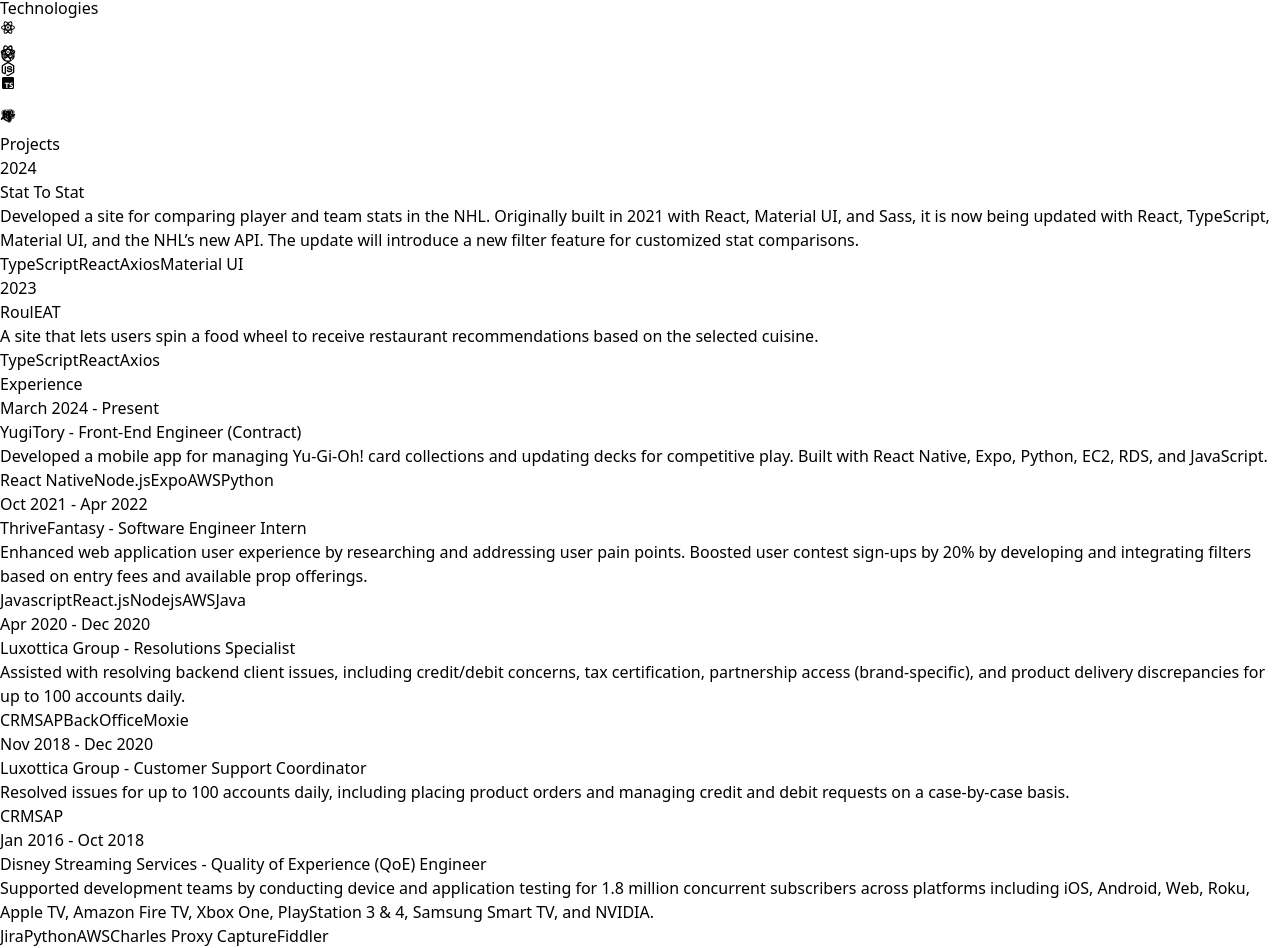
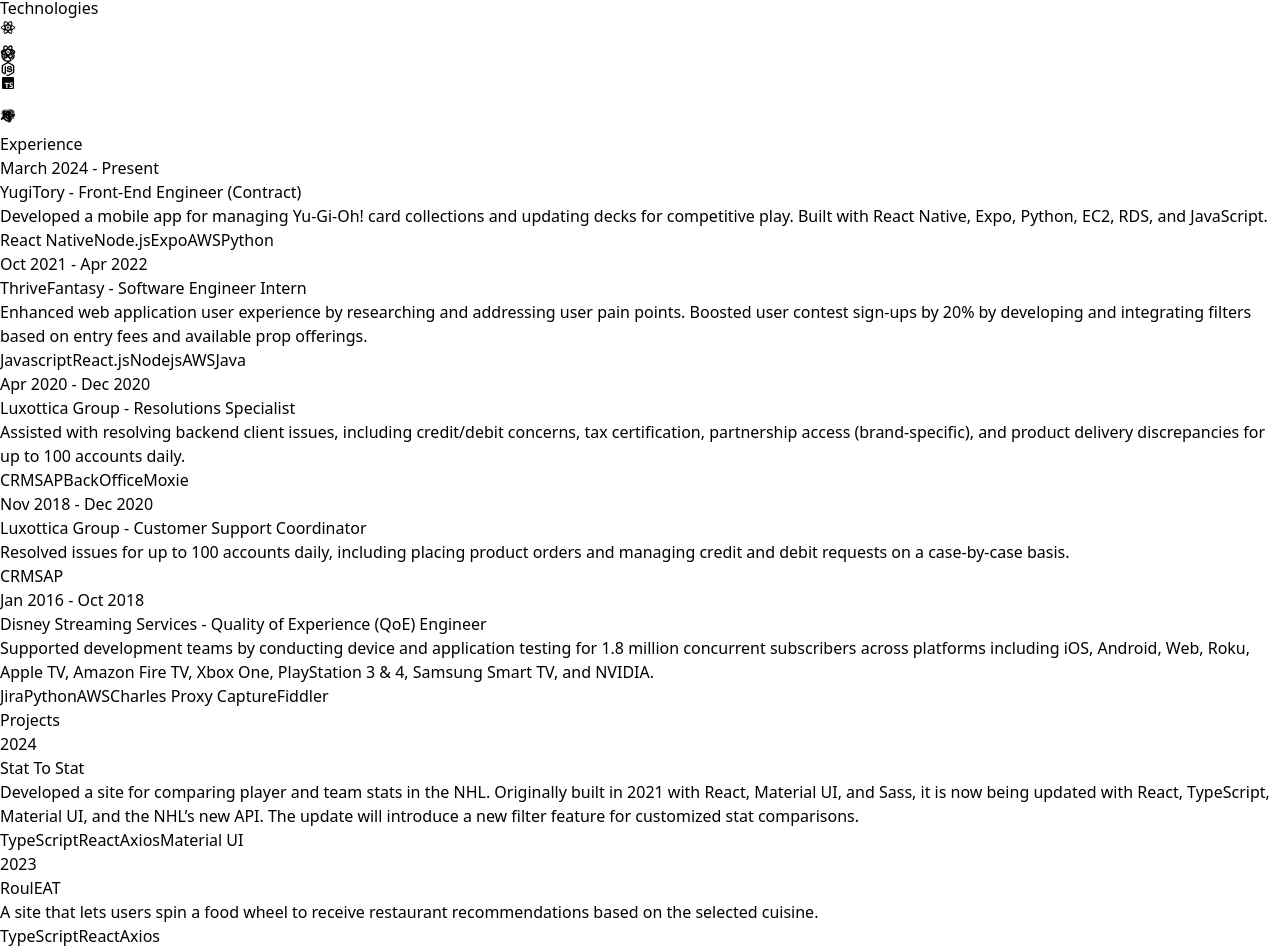
Before and after one commit to JC00K/JC00K.github.io, a React (Vite) app: page / in a window 1280 px wide. Shown: the part 2900-3848 px from the top of the page. Built offline with nearby package versions, Linux system fonts and the light colour scheme.

Commit message:
Tooltip from MUI

```diff
--- a/package.json
+++ b/package.json
@@ -10,6 +10,9 @@
     "preview": "vite preview"
   },
   "dependencies": {
+    "@emotion/react": "^11.13.3",
+    "@emotion/styled": "^11.13.0",
+    "@mui/material": "^6.0.2",
     "framer-motion": "^11.4.0",
     "react": "^18.3.1",
     "react-dom": "^18.3.1",
--- a/src/App.jsx
+++ b/src/App.jsx
@@ -16,8 +16,8 @@
         <Hero />
         <About />
         <Technologies />
+        <Experience />
         <Projects />
-        <Experience />
       </div>
     </div>
   );
--- a/src/components/Technologies.jsx
+++ b/src/components/Technologies.jsx
@@ -6,6 +6,7 @@
 import { TbBrandReactNative } from "react-icons/tb";
 import { RiNodejsLine } from "react-icons/ri";
 import { motion } from "framer-motion";
+import { Tooltip } from "@mui/material";
 
 const iconVariants = (duration) => ({
   initial: { y: -10 },
@@ -35,62 +36,69 @@
         initial={{ x: -100, opacity: 0 }}
         transition={{ duration: 1.5 }}
         className="flex flex-wrap items-center justify-center gap-4">
+        <Tooltip title="React">
           <motion.div
             variants={iconVariants(2.5)}
             initial="initial"
             animate="animate"
-          title="React"
             className="rounded-2xl border-4 border-neutral-800 p-4">
             <RiReactjsLine className="text-7xl text-cyan-400" />
           </motion.div>
+        </Tooltip>
+        <Tooltip title="React Native">
           <motion.div
             variants={iconVariants(3)}
             initial="initial"
             animate="animate"
-          title="React Native"
             className="rounded-2xl border-4 border-neutral-800 p-4">
             <TbBrandReactNative className="text-7xl text-cyan-400" />
           </motion.div>
+        </Tooltip>
+        <Tooltip title="Nextjs">
           <motion.div
             variants={iconVariants(5)}
             initial="initial"
             animate="animate"
-          title="Nextjs"
             className="rounded-2xl border-4 border-neutral-800 p-4">
             <TbBrandNextjs className="text-7xl" />
           </motion.div>
+        </Tooltip>
+        <Tooltip title="Nodejs">
           <motion.div
             variants={iconVariants(2)}
             initial="initial"
             animate="animate"
-          title="Nodejs"
             className="rounded-2xl border-4 border-neutral-800 p-4">
             <RiNodejsLine className="text-7xl text-green-500" />
           </motion.div>
+        </Tooltip>
+        <Tooltip title="TypeScript">
           <motion.div
             variants={iconVariants(6)}
             initial="initial"
             animate="animate"
-          title="TypeScript"
             className="rounded-2xl border-4 border-neutral-800 p-4">
             <BiLogoTypescript className="text-7xl text-blue-600" />
           </motion.div>
+        </Tooltip>
+        <Tooltip title="PostgreSQL">
           <motion.div
             variants={iconVariants(3)}
             initial="initial"
             animate="animate"
-          title="PostgreSQL"
             className="rounded-2xl border-4 border-neutral-800 p-4">
             <BiLogoPostgresql className="text-7xl text-sky-700" />
           </motion.div>
+        </Tooltip>
+        <Tooltip title="Tailwind">
           <motion.div
             variants={iconVariants(5.5)}
             initial="initial"
             animate="animate"
-          title="Tailwind"
             className="rounded-2xl border-4 border-neutral-800 p-4">
             <RiTailwindCssLine className="text-7xl text-cyan-200" />
           </motion.div>
+        </Tooltip>
       </motion.div>
     </div>
   );
```
Also changed, not shown: 1 other file (tests, documents, lock files or other folders). Lines whose indentation alone changed are shown as unchanged.
